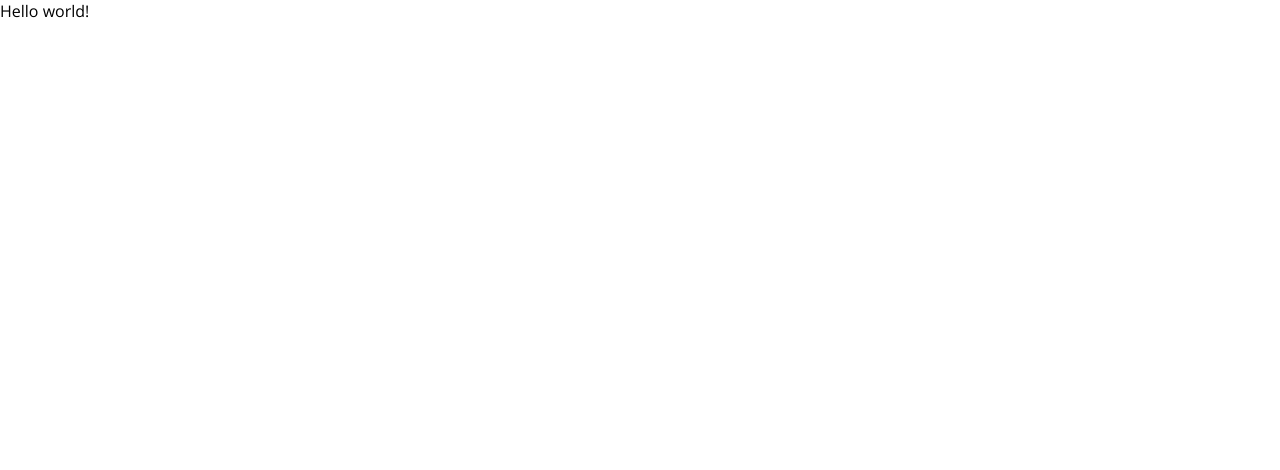
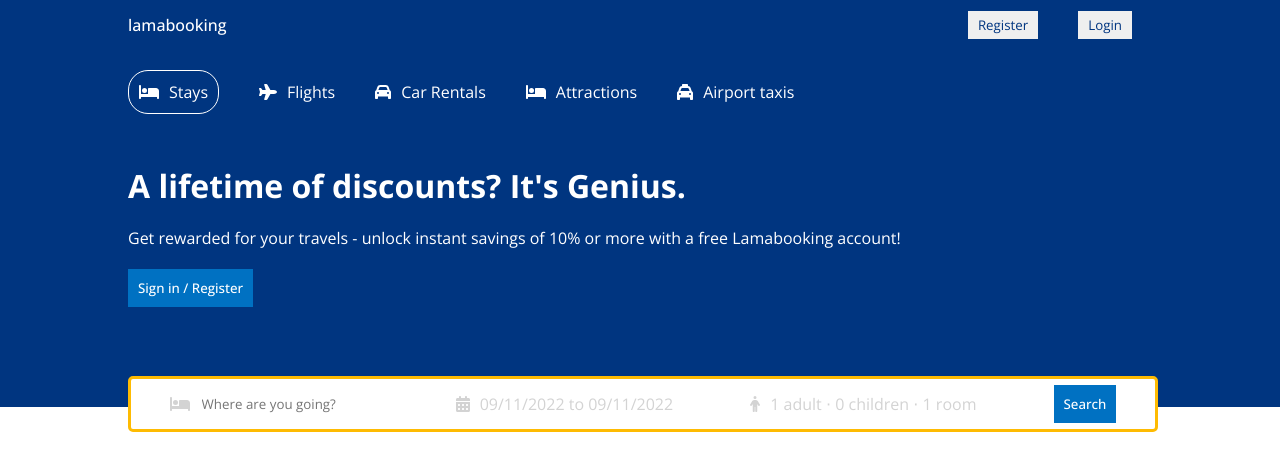
Before and after one commit to rtrochim/booking-clone, a React (Create React App) app: page / in a window 1280 px wide. Shown: the top 470 px of the page. Built offline with nearby package versions, Linux system fonts and the light colour scheme.

Commit message:
Navbar & Searchbar

```diff
--- a/src/App.js
+++ b/src/App.js
@@ -1,8 +1,21 @@
+import {
+  BrowserRouter,
+  Routes,
+  Route
+} from "react-router-dom";
+import Home from "./pages/home/Home";
+import List from "./pages/list/List";
+import Hotel from "./pages/hotel/Hotel";
+
 function App() {
   return (
-    <div>
-      Hello world!
-    </div>
+    <BrowserRouter>
+      <Routes>
+        <Route path="/" element={<Home/>}/>
+        <Route path="/hotels" element={<List/>}/>
+        <Route path="/hotels/:id" element={<Hotel/>}/>
+      </Routes>
+    </BrowserRouter>
   );
 }
 
--- /dev/null
+++ b/src/components/header/Header.jsx
@@ -0,0 +1,133 @@
+import "./header.css";
+import {useState} from 'react';
+import {FontAwesomeIcon} from "@fortawesome/react-fontawesome";
+import {faBed, faPlane, faCar, faTaxi, faCalendarDays, faPerson} from "@fortawesome/free-solid-svg-icons";
+import {DateRange} from 'react-date-range';
+import {format} from "date-fns"
+import 'react-date-range/dist/styles.css';
+import 'react-date-range/dist/theme/default.css';
+
+const Header = ({type}) => {
+  const [openDate, setOpenDate] = useState(false)
+  const [openOptions, setOpenOptions] = useState(false)
+  const [options, setOptions] = useState({
+    adult: 1,
+    children: 0,
+    room: 1,
+  })
+  const [date, setDate] = useState([
+    {
+      startDate: new Date(),
+      endDate: new Date(),
+      key: 'selection'
+    }
+  ]);
+  const handleOption = (name, operation) => {
+    setOptions(prev => {
+      return {
+        ...prev,
+        [name]: operation === "i" ? options[name] + 1 : options[name] - 1,
+      }
+    })
+  }
+  return (
+    <div className="header">
+      <div className={type === "list" ? "headerContainer listMode" : "headerContainer"}>
+        <div className="headerList">
+          <div className="headerListItem active">
+            <FontAwesomeIcon icon={faBed}/>
+            <span>Stays</span>
+          </div>
+          <div className="headerListItem">
+            <FontAwesomeIcon icon={faPlane}/>
+            <span>Flights</span>
+          </div>
+          <div className="headerListItem">
+            <FontAwesomeIcon icon={faCar}/>
+            <span>Car Rentals</span>
+          </div>
+          <div className="headerListItem">
+            <FontAwesomeIcon icon={faBed}/>
+            <span>Attractions</span>
+          </div>
+          <div className="headerListItem">
+            <FontAwesomeIcon icon={faTaxi}/>
+            <span>Airport taxis</span>
+          </div>
+        </div>
+        { type !== "list" &&
+          <>
+            <h1 className="headerTitle">A lifetime of discounts? It's Genius.</h1>
+            <p className="headerDesc">
+              Get rewarded for your travels - unlock instant savings of 10% or more with a free Lamabooking account!
+            </p>
+            <button className="headerBtn">Sign in / Register</button>
+            <div className="headerSearch">
+              <div className="headerSearchItem">
+                <FontAwesomeIcon icon={faBed} className="headerIcon"/>
+                <input type="text" placeholder="Where are you going?" className="headerSearchInput"/>
+              </div>
+              <div className="headerSearchItem">
+                <FontAwesomeIcon icon={faCalendarDays} className="headerIcon"/>
+                <span onClick={() => setOpenDate(!openDate)}
+                      className="headerSearchText">{`${format(date[0].startDate, "MM/dd/yyyy")}
+                   to ${format(date[0].endDate, "MM/dd/yyyy")}`}
+            </span>
+                {openDate && <DateRange
+                  editableDateInputs={true}
+                  onChange={item => setDate([item.selection])}
+                  moveRangeOnFirstSelection={false}
+                  ranges={date}
+                  className="date"
+                />}
+              </div>
+              <div className="headerSearchItem">
+                <FontAwesomeIcon icon={faPerson} className="headerIcon"/>
+                <span onClick={() => setOpenOptions(!openOptions)} className="headerSearchText">
+              {`${options.adult} adult ⋅ ${options.children} children ⋅ ${options.room} room`}
+            </span>
+                {openOptions && <div className="options">
+                  <div className="optionItem">
+                    <span className="optionText">Adult</span>
+                    <div className="optionCounter">
+                      <button disabled={options.adult <= 1} className="optionCounterButton"
+                              onClick={() => handleOption("adult", "d")}>-
+                      </button>
+                      <span className="optionCounterNumber">{options.adult}</span>
+                      <button className="optionCounterButton" onClick={() => handleOption("adult", "i")}>+</button>
+                    </div>
+                  </div>
+                  <div className="optionItem">
+                    <span className="optionText">Children</span>
+                    <div className="optionCounter">
+                      <button disabled={options.children <= 0} className="optionCounterButton"
+                              onClick={() => handleOption("children", "d")}>-
+                      </button>
+                      <span className="optionCounterNumber">{options.children}</span>
+                      <button className="optionCounterButton" onClick={() => handleOption("children", "i")}>+</button>
+                    </div>
+                  </div>
+                  <div className="optionItem">
+                    <span className="optionText">Room</span>
+                    <div className="optionCounter">
+                      <button disabled={options.room <= 1} className="optionCounterButton"
+                              onClick={() => handleOption("room", "d")}>-
+                      </button>
+                      <span className="optionCounterNumber">{options.room}</span>
+                      <button className="optionCounterButton" onClick={() => handleOption("room", "i")}>+</button>
+                    </div>
+                  </div>
+                </div>}
+              </div>
+              <div className="headerSearchItem">
+                <button className="headerBtn">Search</button>
+              </div>
+            </div>
+          </>
+        }
+      </div>
+    </div>
+  );
+};
+
+export default Header;
--- /dev/null
+++ b/src/components/header/header.css
@@ -0,0 +1,126 @@
+.header {
+  background-color: #003580;
+  color: white;
+  display: flex;
+  justify-content: center;
+  position: relative;
+}
+
+.headerContainer {
+  width: 100%;
+  max-width: 1024px;
+  margin: 20px 0 100px 0;
+}
+
+.headerContainer.listMode {
+  margin-bottom: 0;
+}
+
+.headerList {
+  display: flex;
+  gap: 40px;
+  margin-bottom: 50px;
+}
+
+.headerListItem {
+  display: flex;
+  align-items: center;
+  gap: 10px;
+}
+
+.headerListItem.active {
+  border: 1px solid white;
+  padding: 10px;
+  border-radius: 20px;
+}
+
+.headerDesc {
+  margin: 20px 0;
+}
+
+.headerBtn {
+  background-color: #0071c2;
+  color: white;
+  font-weight: 500;
+  border: none;
+  cursor: pointer;
+  padding: 10px;
+}
+
+.headerSearch {
+  height: 30px;
+  background-color: white;
+  border: 3px solid #febb02;
+  display: flex;
+  align-items: center;
+  justify-content: space-around;
+  padding: 10px 0;
+  border-radius: 5px;
+  position: absolute;
+  bottom: -25px;
+  width: 100%;
+  max-width: 1024px;
+}
+
+.headerIcon {
+  color: lightgray;
+}
+
+.headerSearchItem {
+  display: flex;
+  align-items: center;
+  gap: 10px;
+}
+
+.headerSearchInput {
+  border: none;
+  outline: none;
+}
+
+.headerSearchText {
+  color: lightgray;
+  cursor: pointer;
+}
+
+.date {
+  position: absolute;
+  top: 50px;
+}
+
+.options {
+  position: absolute;
+  top: 50px;
+  background-color: white;
+  color: gray;
+  border-radius: 5px;
+  -webkit-box-shadow: 0 0 10px -5px rgba(0,0,0,0.4);
+  box-shadow: 0 0 10px -5px rgba(0,0,0,0.4);
+}
+
+.optionItem {
+  width: 200px;
+  display: flex;
+  justify-content: space-between;
+  margin: 10px;
+}
+
+.optionCounter {
+  display: flex;
+  align-items: center;
+  gap: 10px;
+  font-size: 12px;
+  color: black;
+}
+
+.optionCounterButton {
+  width: 30px;
+  height: 30px;
+  border: 1px solid #0071c2;
+  color: #0071c2;
+  cursor: pointer;
+  background-color: white;
+}
+
+.optionCounterButton:disabled {
+  cursor: not-allowed;
+}
--- /dev/null
+++ b/src/components/navbar/Navbar.jsx
@@ -0,0 +1,17 @@
+import "./navbar.css"
+
+const Navbar = () => {
+  return (
+    <div className="navbar">
+      <div className="navContainer">
+        <span className="logo">lamabooking</span>
+        <div className="navItems">
+          <button className="navButton">Register</button>
+          <button className="navButton">Login</button>
+        </div>
+      </div>
+    </div>
+  )
+}
+
+export default Navbar
--- /dev/null
+++ b/src/components/navbar/navbar.css
@@ -0,0 +1,27 @@
+.navbar{
+  height: 50px;
+  background-color: #003580;
+  display: flex;
+  justify-content: center;
+}
+
+.navContainer{
+  width: 100%;
+  max-width: 1024px;
+  color: white;
+  display: flex;
+  align-items: center;
+  justify-content: space-between;
+}
+
+.logo{
+  font-weight: 500;
+}
+
+.navButton{
+  margin: 20px;
+  border: none;
+  padding: 5px 10px;
+  cursor: pointer;
+  color: #003580;
+}
--- /dev/null
+++ b/src/pages/home/Home.jsx
@@ -0,0 +1,14 @@
+import "./home.css"
+import Navbar from "../../components/navbar/Navbar";
+import Header from "../../components/header/Header";
+
+const Home = () => {
+  return (
+    <div>
+      <Navbar/>
+      <Header/>
+    </div>
+  )
+}
+
+export default Home
--- /dev/null
+++ b/src/pages/hotel/Hotel.jsx
@@ -0,0 +1,7 @@
+const Hotel = () => {
+  return (
+    <div>Hotel</div>
+  )
+}
+
+export default Hotel
--- /dev/null
+++ b/src/pages/list/List.jsx
@@ -0,0 +1,13 @@
+import Navbar from "../../components/navbar/Navbar";
+import Header from "../../components/header/Header";
+
+const List = () => {
+  return (
+    <div>
+      <Navbar/>
+      <Header type="list"/>
+    </div>
+  )
+}
+
+export default List
```
Also changed, not shown: package.json (+8 -2 lines), src/pages/home/home.css (added), 1 other file (tests, documents, lock files or other folders).
